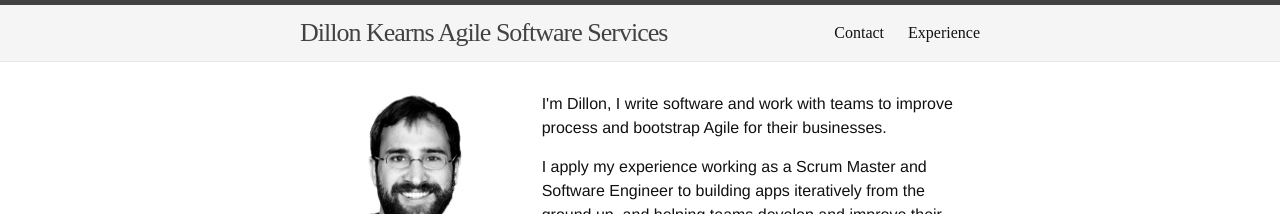
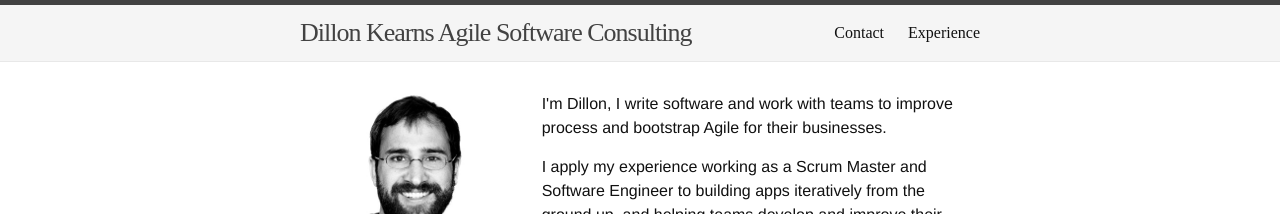
Before and after one commit to dillonkearns/dillonkearns.github.io, a Jekyll site: the page built from index.html, in a window 1280 px wide. Shown: the top 214 px of the page. Built offline with Jekyll 4.4.1, drawn with Linux system fonts in a browser that asks for light colours; nearby versions of some CDN libraries.

Commit message:
Update site name.

```diff
--- a/_config.yml
+++ b/_config.yml
@@ -1,5 +1,5 @@
 # Site settings
-title: Dillon Kearns Agile Software Services
+title: Dillon Kearns Agile Software Consulting
 email: dillon@dillonkearns.com
 baseurl: "" # the subpath of your site, e.g. /blog/
 url: "http://dillonkearns.com" # the base hostname & protocol for your site
```
